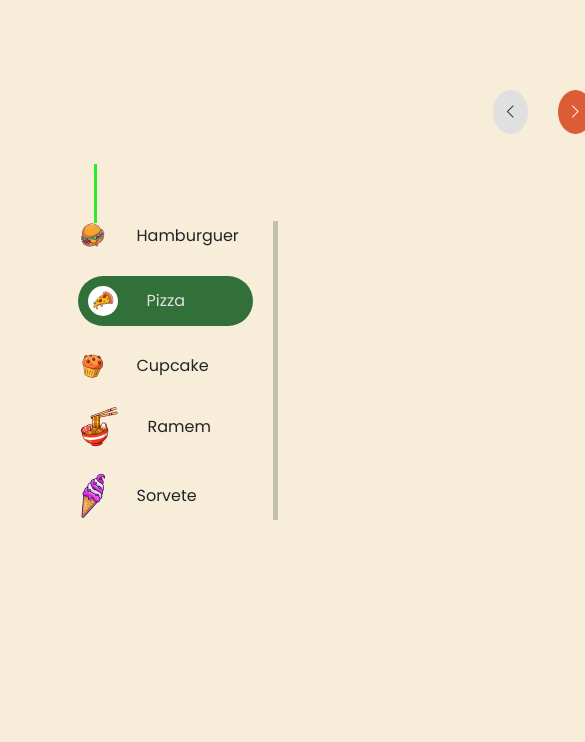
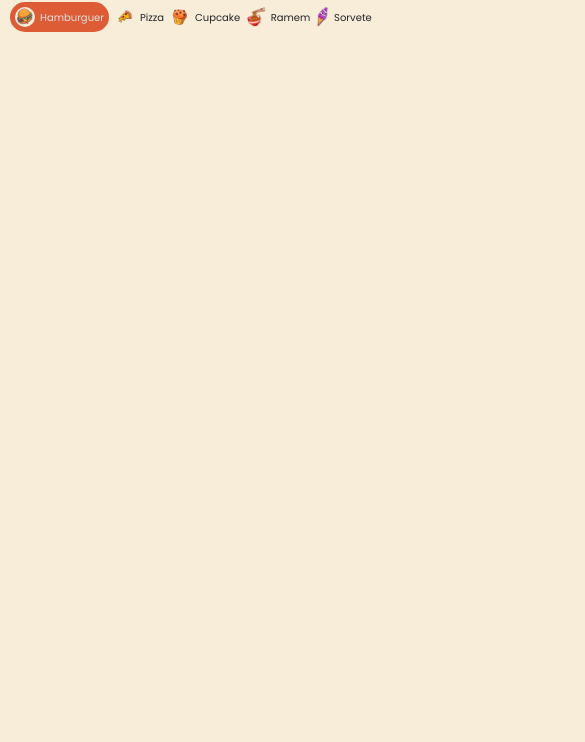
Before and after one commit to StudioHeeler/projeto04-food, a plain HTML site: page index.html in a window 390 px wide. Shown: the part 102-844 px from the top of the page, 585 px wide, since content can reach past the window. Drawn offline with nearby package versions, Linux system fonts and the light colour scheme.

Commit message:
feat: adaptação mobile

```diff
--- a/css/catalog.css
+++ b/css/catalog.css
@@ -1,37 +1,40 @@
-.lateral-catalog{
-    margin: 2% 3%;
+@import '../css/style.css';
+
+.lateral-catalog, .scrooling {
     display: flex;
-    flex-direction: column;
-    gap: 25px;
-    border-right: 5px solid #1330203c;
-    max-width: 200px;
+    align-items: center;
+    justify-content: flex-start;
+    gap: 6px;
 }
 
-.lateral-catalog > .image-control{
-   display: flex;
-   align-items: center;
-   gap: 29px;
-   width: 90%;
+.image-control {
+    display: flex;
+    align-items: center;
+    font-size: 10px;
+    gap: 5px;
 }
 
-.marked-category{
-    width: 65%;
-    background-color: var(--brand-color-2);
-    color: var(--grey-color-2);
-    padding: 10px;
-    border-radius: 40px;
-    .icon{
-        background-color: #fff;
-        border-radius: 40px;
-    }
+.image-control > img {
+    height: 20px;
 }
 
-.active-mark::before {
-    content: "";
-    position: absolute;
-    top: 31.5%;
-    left: 24.1%;
-    width: 3px;
-    height: 7%;
-    background-color: var(--brand-color-4);
+.active-mark {
+    background-color: var(--brand-color-1);
+    padding: 5px;
+    border-radius: 20px;
+    color: var(--grey-color-2);
+    gap: 5px;
 }
+
+.active-mark > .icon {
+    background-color: var(--grey-color-1);
+    border-radius: 20px;
+}
+
+.scrooling {
+    max-height: 300px; /* Define a altura máxima para o conteúdo rolável */
+    overflow-y: auto; /* Permite a rolagem vertical */
+    scroll-behavior: smooth; /* Adiciona a rolagem suave */
+    display: flex;
+    flex-direction: column; /* Organiza os itens verticalmente */
+}
--- a/css/header-menu.css
+++ b/css/header-menu.css
@@ -1,42 +1,15 @@
+@import '../css/style.css';
+
 .header-menu-section{
     display: flex;
-    align-items: center;
-    justify-content: center;
-    gap: 31.25rem;
 }
 
 .title{
     color: var(--brand-color-1);
-    font-size: 1.125rem;
-    font-weight: 900;
+    font-size: 1em;
 }
 
 .subtitle{
-    font-size: 2.5rem;
-    font-family: var(--font-subtitle);
+   font-family: var(--font-subtitle);
+   width: 70vw;
 }
-
-.buttons-container{
-    display: flex;
-    align-items: center;
-    gap: 1.875rem;
-    padding-top: 4.375rem;
-}
-
-.button-controller{
-    padding: .625rem;
-    border-radius: 100%;
-    text-align: center;
-    cursor: pointer;
-    background-color: var(--grey-color-2);
-}
-
-.icon-arrow{
-    font-size: 15px;
-    font-weight: 900;
-}
-
-.active{
-    background-color: var(--brand-color-1);
-    color: #fff;
-}
--- a/css/style.css
+++ b/css/style.css
@@ -24,10 +24,6 @@ body{
     font-family: var(--font-general);
 }
 
-main{
-    margin: 10px 40px;
+.menu{
+    padding: 10px;
 }
-
-.menu{
-    padding: 1.875rem;
-}
--- a/index.html
+++ b/index.html
@@ -16,21 +16,21 @@
               <h2 class="title">NOSSO MENU</h2>
               <h2 class="subtitle">Menu Que Sempre <br/>Faz Você Se Apaixonar</h2>
             </div>
-            <div class="buttons-container">
+            <!-- <div class="buttons-container">
               <div class="button-controller">
                 <i class="bi bi-chevron-left icon-arrow"></i>
               </div>
               <div class="button-controller active">
                 <i class="bi bi-chevron-right icon-arrow"></i>
               </div>
-            </div>
+            </div> -->
           </div>
           <div class="lateral-catalog">
             <div class="image-control active-mark">
               <img src="./assets/img/icons/hamburguer-icon.png" alt="icon Burger" class="icon">
               Hamburguer
             </div>
-            <div class="image-control marked-category">
+            <div class="image-control">
               <img src="./assets/img/icons/pizza-icon.png" alt="icon pizza" class="icon">
               Pizza
             </div>
@@ -45,7 +45,6 @@
             <div class="image-control">
               <img src="./assets/img/icons/sorvete-icon.png" alt="icon Burger" class="icon">
               Sorvete
-            </div>
             </div>
           </div>
       </section>
```
